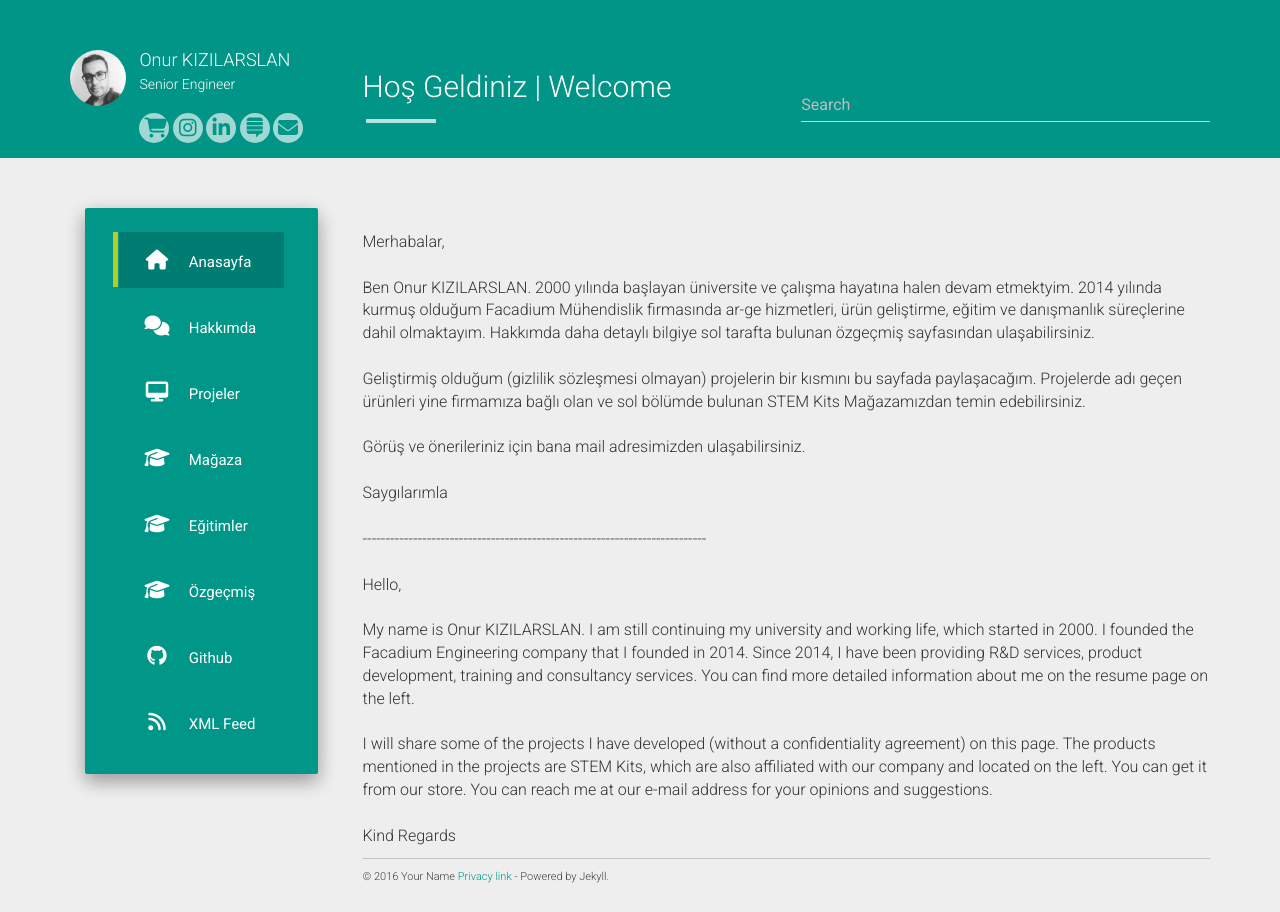
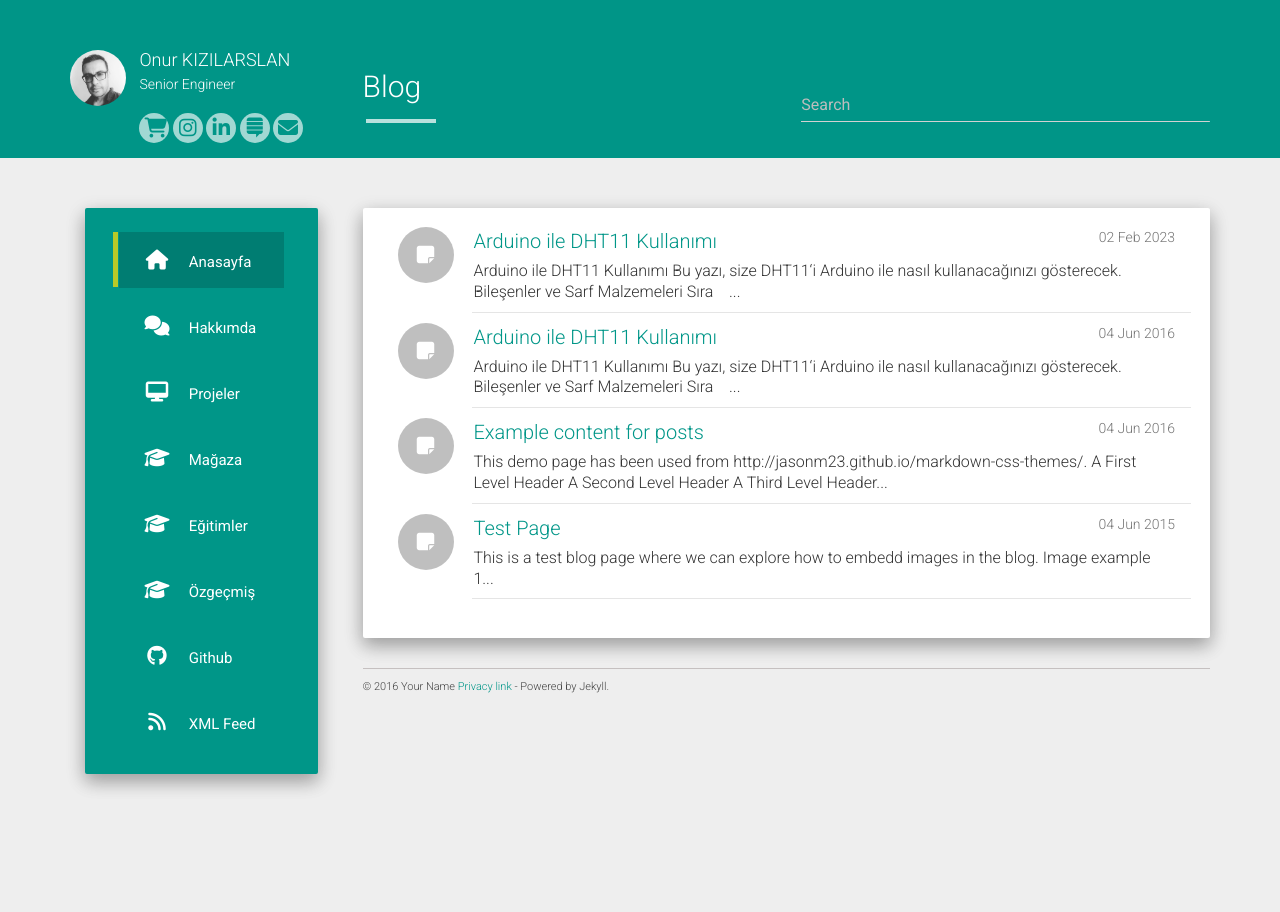
Before and after one commit to imonur/blog, a Jekyll site: the page built from index.html, in a window 1280 px wide. Built offline with Jekyll 4.4.1, drawn with Linux system fonts in a browser that asks for light colours; nearby versions of some CDN libraries; the list of posts is cut into pages by our own code.

Commit message:
Update index.html

```diff
--- a/index.html
+++ b/index.html
@@ -1,24 +1,62 @@
 ---
 layout: default
-title: Hoş Geldiniz | Welcome
+title: Blog
 ---
+<div class="well">
+    <div class="list-group">
+      {% for post in paginator.posts %}
+      <div class="list-group-item">
+        <div class="row-action-primary">
+          <i class="fa fa-sticky-note"></i>
+        </div>
+        <div class="row-content">
+          <div class="least-content">{{ post.date | date_to_string }}</div>
+          <h4 class="list-group-item-heading"><a href="{{ post.url | prepend: site.baseurl }}">{{ post.title }}</a></h4>
 
-<br>Merhabalar,<br>
+          <p class="list-group-item-text">{{ post.content | strip_html | truncatewords: 20 }}</p>
+        </div>
+      </div>
+      <div class="list-group-separator"></div>
+      {% endfor %}
+    </div>
 
-<br>Ben Onur KIZILARSLAN. 2000 yılında başlayan üniversite ve çalışma hayatına halen devam etmektyim. 2014 yılında kurmuş olduğum Facadium Mühendislik firmasında ar-ge hizmetleri, ürün geliştirme, eğitim ve danışmanlık süreçlerine dahil olmaktayım. Hakkımda daha detaylı bilgiye sol tarafta bulunan özgeçmiş sayfasından ulaşabilirsiniz.</br>
 
-<br>Geliştirmiş olduğum (gizlilik sözleşmesi olmayan) projelerin bir kısmını bu sayfada paylaşacağım. Projelerde adı geçen ürünleri yine firmamıza bağlı olan ve sol bölümde bulunan STEM Kits Mağazamızdan temin edebilirsiniz.</br>
+    <!-- Pagination links -->
+    {% if paginator.total_pages > 1 %}
+    <ul class="pager">
+      {% if paginator.previous_page %}
+        <li class="previous">
+          <a href="{{ paginator.previous_page_path | prepend: site.baseurl | replace: '//', '/' }}">&laquo;</a>
+        </li>
+      {% else %}
+        <li class="previous disabled"><span aria-hidden="true">&laquo;</span></li>
+      {% endif %}
 
-<br>Görüş ve önerileriniz için bana mail adresimizden ulaşabilirsiniz. </br>
+      <li><a href="/">First</a></li>
 
-<br>Saygılarımla</br>
+      {% for page in (1..paginator.total_pages) %}
+        {% if page == paginator.page %}
+          <li class="active">
+             <a>{{ page }}<span class="sr-only">(current)</span></a>
+          </li>
+        {% elsif page == 1 %}
+          <li><a href="/">{{ page }}</a></li>
+        {% else %}
+          <li>
+            <a href="{{ site.paginate_path | prepend: site.baseurl | replace: '//', '/' | replace: ':num', page }}">{{ page }}</a>
+          </li>
+        {% endif %}
+      {% endfor %}
 
-<br>---------------------------------------------------------------------------</br>
+      <li><a href="/page{{ paginator.total_pages }}/">Last</a></li>
 
-<br>Hello,</br>
-
-<br>My name is Onur KIZILARSLAN. I am still continuing my university and working life, which started in 2000. I founded the Facadium Engineering company that I founded in 2014. Since 2014, I have been providing R&D services, product development, training and consultancy services. You can find more detailed information about me on the resume page on the left.</br>
-
-<br>I will share some of the projects I have developed (without a confidentiality agreement) on this page. The products mentioned in the projects are STEM Kits, which are also affiliated with our company and located on the left. You can get it from our store. You can reach me at our e-mail address for your opinions and suggestions.</br>
-
-<br>Kind Regards</br>
+      {% if paginator.next_page %}
+        <li class="next">
+          <a href="{{ paginator.next_page_path | prepend: site.baseurl | replace: '//', '/' }}">&raquo;</a>
+        </li>
+      {% else %}
+        <li class="next disabled"><span>&raquo;</span></li>
+      {% endif %}
+    </ul>
+    {% endif %}
+</div><!-- end #home -->
```
